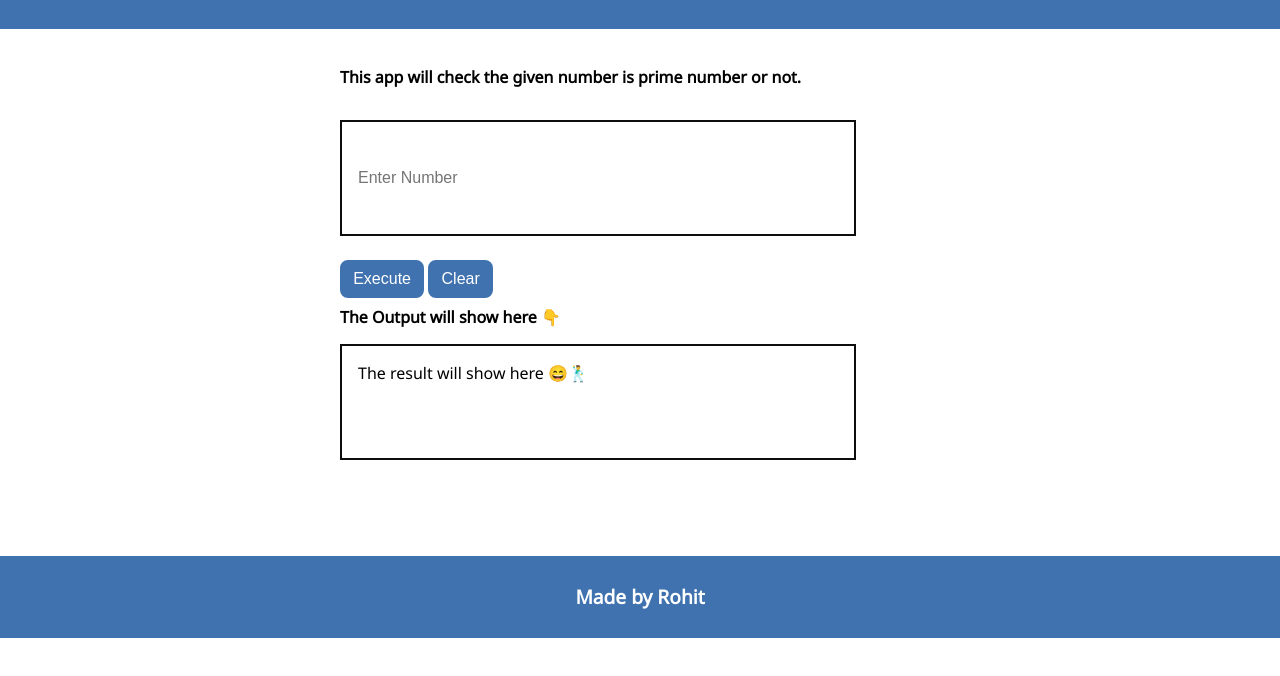
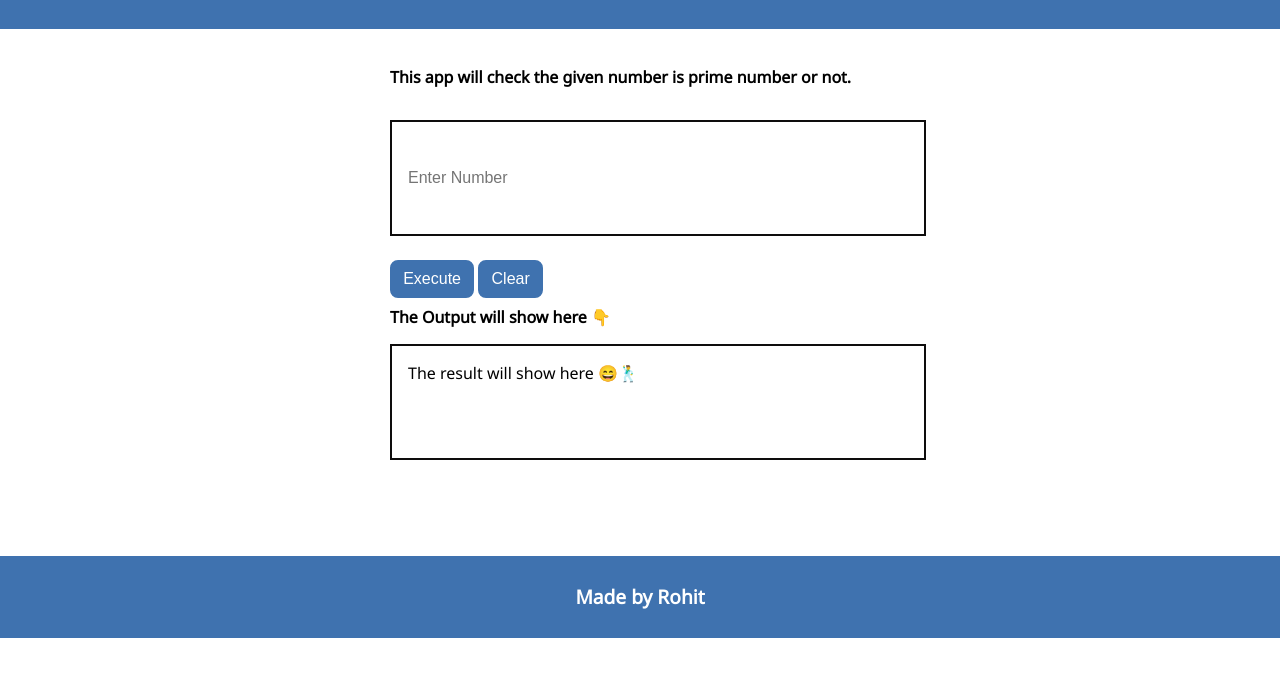
Before and after one commit to rohitturkar/Prime-Number, a plain HTML site: page index.html in a window 1280 px wide. Shown: the part 62-738 px from the top of the page. Drawn offline with Linux system fonts and the light colour scheme.

Commit message:
Update style.css

```diff
--- a/style.css
+++ b/style.css
@@ -29,7 +29,7 @@ body {
 }
 
 main{
- max-width:600px;
+ max-width:500px;
   margin:auto;
   padding:1rem;
 }
@@ -40,7 +40,7 @@ main{
 }
 input{
     display: block;
-    width:80%;
+    width:100%;
     height:10vh;
     margin:2rem 0rem 1rem 0rem;
     padding:1rem;
@@ -64,7 +64,7 @@ input{
 }
 #output{
     border:2px solid rgb(14, 13, 13);
-    width:80%;
+    width:100%;
     height:10vh;
     padding:1rem;
     font-size: 1rem;
```
